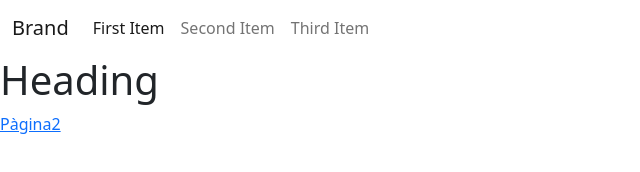
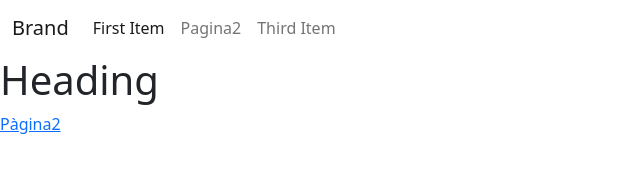
Before and after one commit to pitintoys34/compa103-1, a plain HTML site: page index.html in a window 1280 px wide. Shown: the full height of the page, 0-640 px from the left. Drawn offline with Linux system fonts and the light colour scheme.

Commit message:
Update index.html

```diff
--- a/index.html
+++ b/index.html
@@ -15,7 +15,7 @@
             <div class="collapse navbar-collapse" id="navcol-1">
                 <ul class="navbar-nav">
                     <li class="nav-item"><a class="nav-link active" href="https://pitintoys34.github.io/compa103-2/">First Item</a></li>
-                    <li class="nav-item"><a class="nav-link" href="#">Second Item</a></li>
+                    <li class="nav-item"><a class="nav-link" href="https://pitintoys34.github.io/compa103-2/">Pagina2</a></li>
                     <li class="nav-item"><a class="nav-link" href="#">Third Item</a></li>
                 </ul>
             </div>
```
